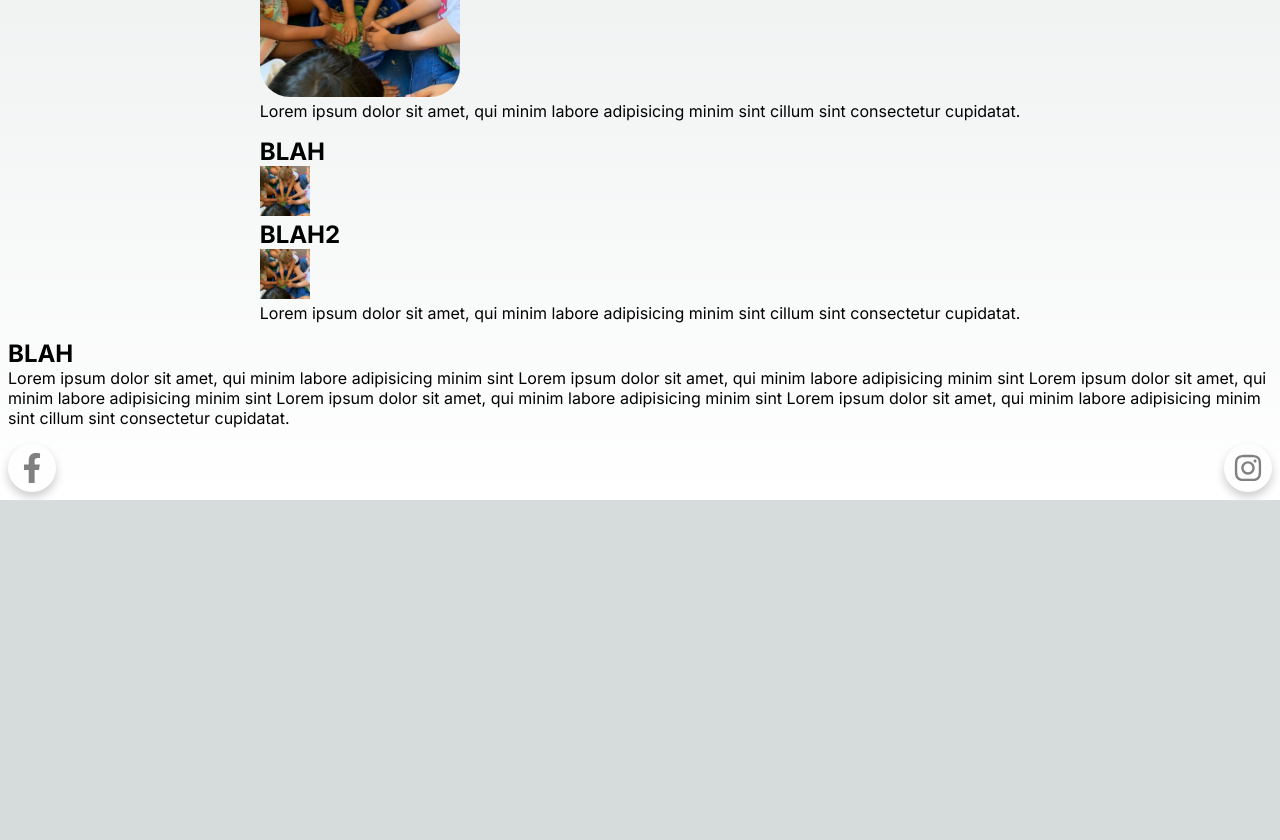
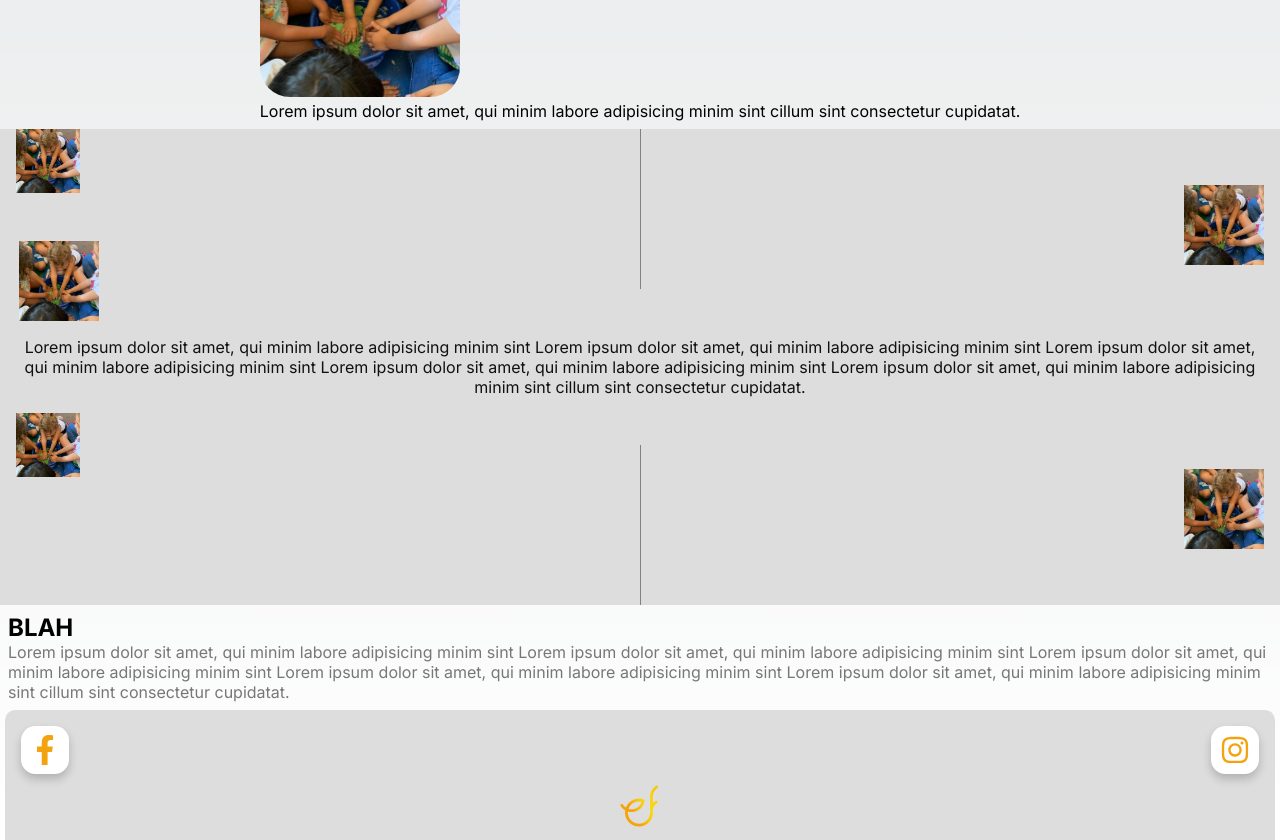
Before and after one commit to taleshrocha/school-model, a Next.js app: page / in a window 1280 px wide. Shown: the part 940-1780 px from the top of the page. Before the commit the page ends 1440 px from the top, so only its background shows below. Built offline with nearby package versions, Linux system fonts and the light colour scheme.

Commit message:
New sections

```diff
--- a/src/app/page.jsx
+++ b/src/app/page.jsx
@@ -1,5 +1,7 @@
 "use client";
 import Footer from "@/components/Footer";
+import ImageDownDisplay from "@/components/ImageDownDisplay";
+import ImageTopDisplay from "@/components/ImageTopDisplay";
 import NavBar from "@/components/NavBar";
 import Section from "@/components/Section";
 import Image from "next/image";
@@ -9,44 +11,59 @@ import styles from "../styles/page.module.css";
 export default function Home() {
   const [slideUpAni, setSlideUpAni] = useState(false);
   const [slideCenterAni, setSlideCenterAni] = useState(false);
-  const [fadeOutAni, setFadeOutAni] = useState(false)
+  const [imageDownDisplayAni, setImageDownDisplayAni] = useState(false);
+  const [fadeOutAni, setFadeOutAni] = useState(false);
 
   const slideUpRef = useRef(null);
   const slideCenterRef = useRef(null);
+  const imageDownDisplayRef = useRef(null);
   const fadeOutRef = useRef(null);
 
   // Manage observers for the slide animations
   useEffect(() => {
     const slideUpAniObserver = new IntersectionObserver(
       ([entry]) => {
-        setSlideUpAni(entry.isIntersecting);
+        if (!slideUpAni) setSlideUpAni(entry.isIntersecting);
       },
       { rootMargin: "0% 0% -40% 0%" }
     );
 
     const slideCenterAniObserver = new IntersectionObserver(
       ([entry]) => {
-        setSlideCenterAni(entry.isIntersecting);
+        if (!slideCenterAni) {
+          setSlideCenterAni(entry.isIntersecting);
+          console.log(slideCenterAni)
+        }
       },
-      { rootMargin: "0% 0% -20% 0%" }
+      { rootMargin: "0% 0% -40% 0%" }
+    );
+
+    const imageDownDisplayAniObserver = new IntersectionObserver(
+      ([entry]) => {
+        if (!imageDownDisplayAni) setImageDownDisplayAni(entry.isIntersecting);
+      },
+      { rootMargin: "0% 0% -40% 0%" }
     );
 
     const fadeOutAniObserver = new IntersectionObserver(
       ([entry]) => {
-        setFadeOutAni(entry.isIntersecting);
+        if (!fadeOutAni) setFadeOutAni(entry.isIntersecting);
       },
       { rootMargin: "0% 0% -30% 0%" }
     );
 
     slideUpAniObserver.observe(slideUpRef.current);
     slideCenterAniObserver.observe(slideCenterRef.current);
+    imageDownDisplayAniObserver.observe(imageDownDisplayRef.current);
     fadeOutAniObserver.observe(fadeOutRef.current);
 
     return () => {
       slideUpAniObserver.disconnect();
       slideCenterAniObserver.disconnect();
+      imageDownDisplayAniObserver.observe(imageDownDisplayRef.current);
+      fadeOutAniObserver.observe(fadeOutRef.current);
     };
-  }, [slideUpAni, slideCenterAni]);
+  }, [slideUpAni, slideCenterAni, imageDownDisplayAni, fadeOutAni]);
 
   return (
     <main className={styles.main}>
@@ -92,39 +109,21 @@ export default function Home() {
         </div>
       </Section>
 
-      <Section>
-        <div>
-          <h1>BLAH</h1>
-          <Image
-            src="/escola.jpeg"
-            alt=""
-            height={50}
-            width={50}
-            unoptimized={true}
-            ref={slideCenterRef}
-            className={`${styles.slideLeft} ${
-              slideCenterAni && styles.slideBack
-            }`}
-          />
-
-          <h1>BLAH2</h1>
-          <Image
-            src="/escola.jpeg"
-            alt=""
-            height={50}
-            width={50}
-            unoptimized={true}
-            ref={slideCenterRef}
-            className={`${styles.slideRight} ${
-              slideCenterAni && styles.slideBack
-            }`}
-          />
-          <p>
-            Lorem ipsum dolor sit amet, qui minim labore adipisicing minim sint
-            cillum sint consectetur cupidatat.
-          </p>
-        </div>
-      </Section>
+      <section className={styles.section}>
+        <ImageTopDisplay isAnimating={slideCenterAni} ref={slideCenterRef} />
+        <p>
+          Lorem ipsum dolor sit amet, qui minim labore adipisicing minim sint
+          Lorem ipsum dolor sit amet, qui minim labore adipisicing minim sint
+          Lorem ipsum dolor sit amet, qui minim labore adipisicing minim sint
+          Lorem ipsum dolor sit amet, qui minim labore adipisicing minim sint
+          Lorem ipsum dolor sit amet, qui minim labore adipisicing minim sint
+          cillum sint consectetur cupidatat.
+        </p>
+        <ImageDownDisplay
+          isAnimating={imageDownDisplayAni}
+          ref={imageDownDisplayRef}
+        />
+      </section>
 
       <Section>
         <div
--- a/src/components/Footer.jsx
+++ b/src/components/Footer.jsx
@@ -1,21 +1,27 @@
 import styles from "../styles/components/Footer.module.css";
 import {
-  FaFacebookF as FacebookLogoIcon ,
-  FaInstagram as InstagramLogoIcon
-} from 'react-icons/fa'
+  FaFacebookF as FacebookLogoIcon,
+  FaInstagram as InstagramLogoIcon,
+} from "react-icons/fa";
 import Link from "next/link";
+import Image from "next/image";
 
 export default function Footer() {
   return (
     <footer className={styles.footer}>
-      <LinkButton
-        Icon={FacebookLogoIcon}
-        href={"https://www.google.com"}
-      />
+      <div>
+        <LinkButton Icon={FacebookLogoIcon} href={"https://www.google.com"} />
 
-      <LinkButton
-        Icon={InstagramLogoIcon}
-        href={"https://www.google.com"}
+        <LinkButton Icon={InstagramLogoIcon} href={"https://www.google.com"} />
+      </div>
+
+      <Image
+        src="/logo.png"
+        alt=""
+        height={50}
+        width={50}
+        quality={100}
+        unoptimized={true}
       />
     </footer>
   );
@@ -23,13 +29,8 @@ export default function Footer() {
 
 function LinkButton({ Icon, href }) {
   return (
-    <Link
-      className={styles.linkButton}
-      href={href}
-    >
-      <Icon
-        size={30}
-      />
+    <Link className={styles.linkButton} href={href}>
+      <Icon size={30} />
     </Link>
   );
 }
--- /dev/null
+++ b/src/components/ImageDownDisplay.jsx
@@ -0,0 +1,36 @@
+"use client";
+import styles from "../styles/components/ImageDownDisplay.module.css";
+import Image from "next/image";
+import { forwardRef } from "react";
+
+const ImageDownDisplay = forwardRef(({ isAnimating }, ref) => {
+  return (
+    <div
+      className={styles.div}
+      ref={ref}
+    >
+      <div className={styles.verticalLine} />
+
+      <Image
+        src="/escola.jpeg"
+        alt=""
+        height={100}
+        width={100}
+        unoptimized={true}
+        className={`${styles.imageTopLeft} ${isAnimating && styles.slideBack}`}
+      />
+
+      <Image
+        src="/escola.jpeg"
+        alt=""
+        height={100}
+        width={100}
+        unoptimized={true}
+        className={`${styles.imageCenterRight} ${isAnimating && styles.slideBack
+          }`}
+      />
+    </div>
+  );
+});
+
+export default ImageDownDisplay;
--- /dev/null
+++ b/src/components/ImageTopDisplay.jsx
@@ -0,0 +1,46 @@
+"use client";
+import styles from "../styles/components/ImageTopDisplay.module.css";
+import Image from "next/image";
+import { forwardRef } from "react";
+
+const ImageTopDisplay = forwardRef(({ isAnimating }, ref) => {
+  return (
+    <div
+      className={styles.div}
+      ref={ref}
+    >
+      <div className={styles.verticalLine} />
+
+      <Image
+        src="/escola.jpeg"
+        alt=""
+        height={100}
+        width={100}
+        unoptimized={true}
+        className={`${styles.imageTopLeft} ${isAnimating && styles.slideBack}`}
+      />
+
+      <Image
+        src="/escola.jpeg"
+        alt=""
+        height={100}
+        width={100}
+        unoptimized={true}
+        className={`${styles.imageDownLeft} ${isAnimating && styles.slideBack
+          }`}
+      />
+
+      <Image
+        src="/escola.jpeg"
+        alt=""
+        height={100}
+        width={100}
+        unoptimized={true}
+        className={`${styles.imageCenterRight} ${isAnimating && styles.slideBack
+          }`}
+      />
+    </div>
+  );
+});
+
+export default ImageTopDisplay;
--- a/src/styles/components/Footer.module.css
+++ b/src/styles/components/Footer.module.css
@@ -1,19 +1,31 @@
 .footer {
   display: flex;
+  flex-direction: column;
   align-items: center;
   justify-items: center;
   justify-content: space-between;
+  margin: 0 .3rem 0 .3rem;
+  border-radius: 10px 10px 0 0;
   padding: 0.5rem;
-  color: gray;
+  background-color: var(--silver);
+}
+
+.footer div {
+  display: flex;
+  justify-content: space-between;
+  padding: .5rem;
+  width: 100%;
 }
 
 .linkButton {
   display: flex;
   justify-content: center;
   align-items: center;
-  border-radius: 100%;
+  border-radius: 30%;
   height: 3rem;
   aspect-ratio: 1/1;
+  background-color: white;
 
+  color: var(--secondary-color);
   box-shadow:  0 5px 10px rgba(0, 0, 0, 0.2);
 }
--- /dev/null
+++ b/src/styles/components/ImageDownDisplay.module.css
@@ -0,0 +1,54 @@
+.div {
+  position: relative;
+  display: flex;
+  justify-content: center;
+  align-items: center;
+  flex-direction: column;
+  height: 12rem;
+  overflow: hidden;
+}
+
+.verticalLine {
+  border-left: 1px solid gray;
+  height: 10rem;
+
+  position: absolute;
+  bottom: 0;
+}
+
+.imageTopLeft {
+  transform: translateX(-50px);
+  transition: all 1s ease-out;
+  height: 4rem;
+  width: 4rem;
+
+  position: absolute;
+  top: 0;
+  left: 1rem;
+}
+
+.imageDownLeft {
+  transform: translate(-50px, -25px);
+  transition: all 1s ease-out;
+  height: 5rem;
+  width:  5rem;
+
+  position: absolute;
+  bottom: 0;
+  left: 1.2rem;
+}
+
+.imageCenterRight {
+  transform: translate(50px, -50px);
+  transition: all 1.5s ease-out;
+  height: 5rem;
+  width:  5rem;
+
+  position: absolute;
+  right: 1rem;
+}
+
+
+.slideBack {
+  transform: translate(0px, 0px);
+}
--- /dev/null
+++ b/src/styles/components/ImageTopDisplay.module.css
@@ -0,0 +1,54 @@
+.div {
+  position: relative;
+  display: flex;
+  justify-content: center;
+  align-items: center;
+  flex-direction: column;
+  height: 12rem;
+  overflow: hidden;
+}
+
+.verticalLine {
+  border-left: 1px solid gray;
+  height: 10rem;
+
+  position: absolute;
+  top: 0;
+}
+
+.imageTopLeft {
+  transform: translateX(-50px);
+  transition: all 1s ease-out;
+  height: 4rem;
+  width: 4rem;
+
+  position: absolute;
+  top: 0;
+  left: 1rem;
+}
+
+.imageDownLeft {
+  transform: translate(-50px, -25px);
+  transition: all 1s ease-out;
+  height: 5rem;
+  width:  5rem;
+
+  position: absolute;
+  bottom: 0;
+  left: 1.2rem;
+}
+
+.imageCenterRight {
+  transform: translate(50px, -50px);
+  transition: all 1.5s ease-out;
+  height: 5rem;
+  width:  5rem;
+
+  position: absolute;
+  right: 1rem;
+}
+
+
+.slideBack {
+  transform: translate(0px, 0px);
+}
--- a/src/styles/components/NavBar.module.css
+++ b/src/styles/components/NavBar.module.css
@@ -9,7 +9,7 @@
   padding: 1rem;
   z-index: 5;
 
-  transition: all 0.5s ease-out;
+  transition: all 0.2s ease-out;
 }
 
 .navBar.scrollDown {
--- a/src/styles/globals.css
+++ b/src/styles/globals.css
@@ -11,6 +11,13 @@
 
   --primary-color: #f7d114;
   --secondary-color: #f3a310;
+  --gradient: linear-gradient(to top right, var(--primary-color) , var(--secondary-color));
+  --white: #FFFFFF;
+  --silver: #DDDDDD;
+  --gray: #AAAAAA;
+  --dark-gray: #777777;
+  --black: #111111;
+
   --primary-glow: conic-gradient(
     from 180deg at 50% 50%,
     #16abff33 0deg,
--- a/src/styles/page.module.css
+++ b/src/styles/page.module.css
@@ -1,5 +1,15 @@
 .main {
   min-height: 100vh;
+}
+
+.section {
+  background: var(--silver);
+}
+
+.section p {
+  padding: 1rem;
+  text-align: center;
+  color: var(--black);
 }
 
 .container {
@@ -82,6 +92,10 @@
   transition: all .7s ease-out;
 }
 
+.fadeOut p {
+  color: var(--dark-gray);
+}
+
 .fadeIn {
   opacity: 1;
 }
```
